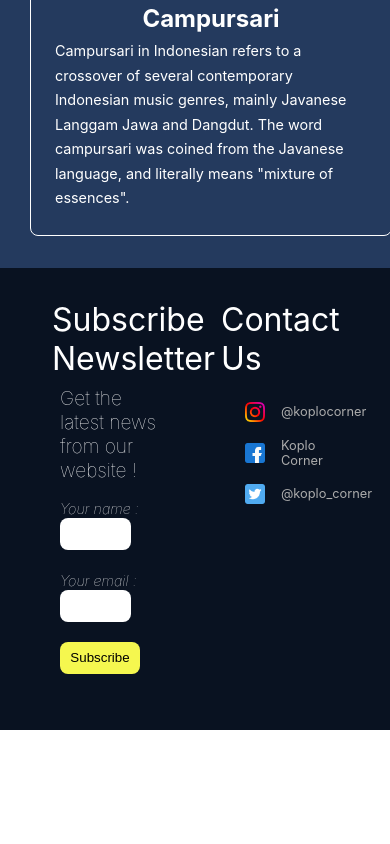
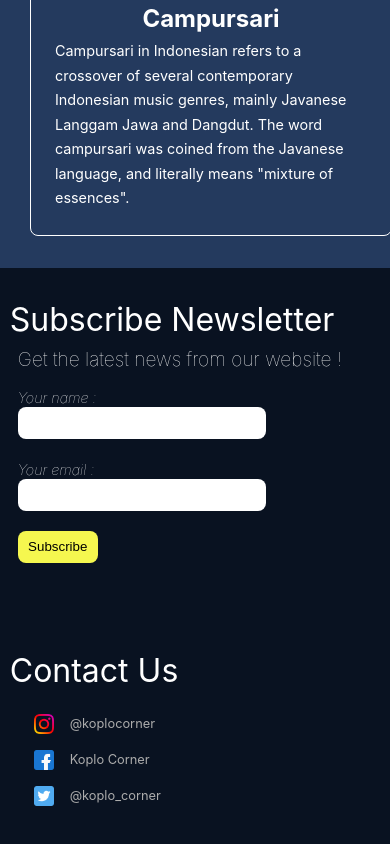
Before and after one commit to bondanjody/koplo-corner-app, a React (Create React App) app: page / in a window 390 px wide. Shown: the part 2738-3582 px from the top of the page. Before the commit the page ends 3468 px from the top, so only its background shows below. Built offline with nearby package versions, Linux system fonts and the light colour scheme.

Commit message:
Menambahkan responsif mobile untuk bagian footer

```diff
--- a/src/components/Layout/Footer.module.css
+++ b/src/components/Layout/Footer.module.css
@@ -60,3 +60,14 @@ input {
     width: 20px;
     margin: 0 1rem;
 }
+/* Responsive Mobile */
+@media only screen and (max-width: 516px) {
+    .footer {
+        display: flex;
+        flex-direction: column;
+        align-items: center;
+    }
+    .social-section, .subscribe-section {
+        width: 95%;
+    }
+}
```
